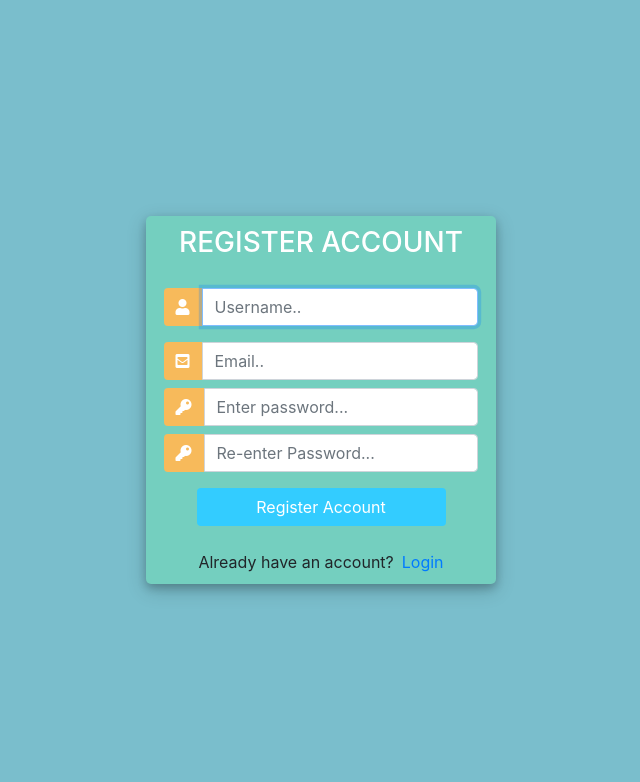
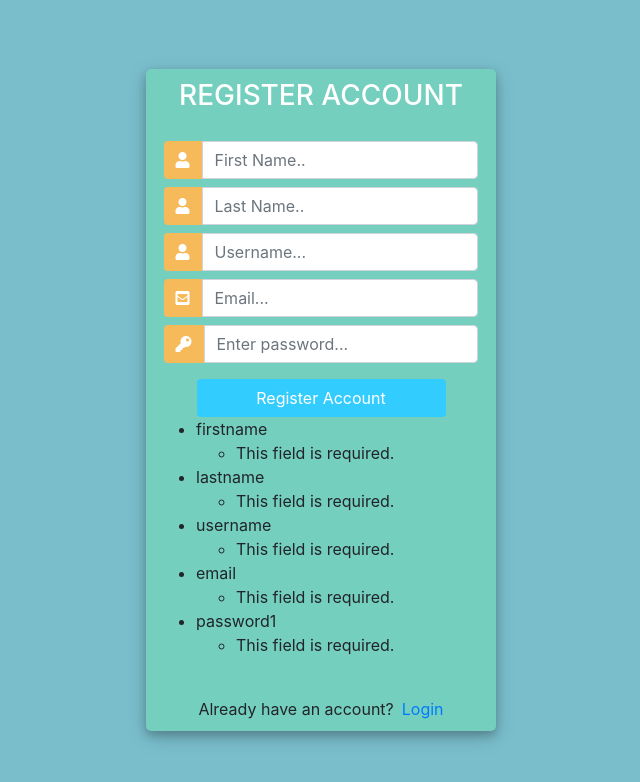
Before and after one commit to tjaved573/Hotel-Management-System, a Django app: page /register/ in a window 1280 px wide. Shown: the top 782 px of the page, without its empty margins (319-959 px from the left). Run offline with Django 3.2, Linux system fonts and the light colour scheme; some libraries are stand-ins or nearby versions.

Commit message:
New User registration working - local DB + django authentication

```diff
--- a/guest/forms.py
+++ b/guest/forms.py
@@ -20,8 +20,19 @@ class ReservationForm(forms.Form):
         self.fields['room'].choices = selected_room_bundle
 
 
+
 # new form for registration of user
 class CreateUserForm(UserCreationForm):
+    firstname = forms.CharField(max_length=12, min_length=4, required=True, help_text='Required: First Name',
+                                widget=forms.TextInput(attrs={'class': 'form-control', 'placeholder': 'First Name'}))
+    lastname = forms.CharField(max_length=12, min_length=4, required=True, help_text='Required: Last Name',
+                               widget=(forms.TextInput(attrs={'class': 'form-control'})))
+    email = forms.EmailField(max_length=50, help_text='Required. Inform a valid email address.', widget=(forms.TextInput(attrs={'class': 'form-control'})))
+
     class Meta:
         model = User
-        fields = ['username', 'email', 'password1', 'password2']
+        fields = ('firstname', 'lastname', 'username', 'email', 'password1',)
+
+    def __init__ (self, *args, **kwargs):
+        super(UserCreationForm,self).__init__(*args, **kwargs)
+        self.fields.pop ('password2')
--- a/guest/templates/guest/register.html
+++ b/guest/templates/guest/register.html
@@ -81,38 +81,45 @@
                     <form method="POST" action="">
                         {% csrf_token %}
 
-                        <div class="input-group mb-3">
+                        <div class="input-group mb-2">
                             <div class="input-group-append">
                                 <span class="input-group-text"><i class="fas fa-user"></i
                   ></span>
                             </div>
+                            {{form.firstname}}
+                        </div>
 
+                        <div class="input-group mb-2">
+                            <div class="input-group-append">
+                                <span class="input-group-text"><i class="fas fa-user"></i
+                  ></span>
+                            </div>
+                            {{form.lastname}}
+                        </div>
+
+                        <div class="input-group mb-2">
+                            <div class="input-group-append">
+                                <span class="input-group-text"><i class="fas fa-user"></i
+                  ></span>
+                            </div>
                             {{form.username}}
-                            <!-- <input type="text" name="username" /> -->
+                            <!-- <input type="text" name="password1" /> -->
                         </div>
+
                         <div class="input-group mb-2">
                             <div class="input-group-append">
                                 <span class="input-group-text"><i class="fas fa-envelope-square"></i
                   ></span>
                             </div>
                             {{form.email}}
-                            <!-- <input type="email" name="email" /> -->
                         </div>
+
                         <div class="input-group mb-2">
                             <div class="input-group-append">
                                 <span class="input-group-text"><i class="fas fa-key"></i
                   ></span>
                             </div>
                             {{form.password1}}
-                            <!-- <input type="text" name="password1" /> -->
-                        </div>
-                        <div class="input-group mb-2">
-                            <div class="input-group-append">
-                                <span class="input-group-text"><i class="fas fa-key"></i
-                  ></span>
-                            </div>
-                            {{form.password2}}
-                            <!-- <input type="text" name="password2" /> -->
                         </div>
 
                         <div class="d-flex justify-content-center mt-3 login_container">
@@ -134,15 +141,16 @@
     </div>
     <script>
         /* Because i didnt set placeholder values in forms.py they will be set here using vanilla Javascript
-                                                                                                                        		//We start indexing at one because CSRF_token is considered and input field
-                                                                                                                        		 */
+                                                                                                                                                                                                                                                                                                                                                                                                                                        		//We start indexing at one because CSRF_token is considered and input field
+                                                                                                                                                                                                                                                                                                                                                                                                                                        		 */
 
         //Query All input fields
         var form_fields = document.getElementsByTagName("input");
-        form_fields[1].placeholder = "Username..";
-        form_fields[2].placeholder = "Email..";
-        form_fields[3].placeholder = "Enter password...";
-        form_fields[4].placeholder = "Re-enter Password...";
+        form_fields[1].placeholder = "First Name..";
+        form_fields[2].placeholder = "Last Name..";
+        form_fields[3].placeholder = "Username...";
+        form_fields[4].placeholder = "Email...";
+        form_fields[5].placeholder = "Enter password...";
 
         for (var field in form_fields) {
             form_fields[field].className += " form-control";
@@ -151,11 +159,3 @@
 </body>
 
 </html>
-
-<!-- <h3>Register</h3>
-
-<form method="POST" action="">
-    {% csrf_token %} {{form.username.label}} {{form.username}} {{form.email.label}} {{form.email}} {{form.password1.label}} {{form.password1}} {{form.password2.label}} {{form.password2}}
-
-    <input type="submit" name="Create User" />
-</form> -->
--- a/guest/urls.py
+++ b/guest/urls.py
@@ -2,6 +2,6 @@ from django.urls import path
 from guest import views
 
 urlpatterns = [
-    path('<guest_id>/', views.home, name='guest_home'),
+    path('<username>/', views.home, name='guest_home'),
     path('make-a-reservation/<guest_id>/', views.make_reservation, name='make_a_reservation'),
 ]
--- a/guest/views.py
+++ b/guest/views.py
@@ -12,11 +12,19 @@ from django.contrib import messages
 from django.contrib.auth import authenticate, login, logout
 
 def registerUser(request):
-    form = CreateUserForm()
+    form = CreateUserForm(request.POST)
     if(request.method == 'POST'):
         form = CreateUserForm(request.POST)
         if(form.is_valid()):
             form.save()
+
+            # save user in guest database
+            g = Guest()
+            g.username = form.cleaned_data.get('username')
+            g.first = form.cleaned_data.get('firstname')
+            g.last = form.cleaned_data.get('lastname')
+            g.save()
+
             user = form.cleaned_data.get('username')
             messages.success(request, 'Account successfully created for ' + user)
             return redirect('login')
@@ -26,25 +34,39 @@ def registerUser(request):
 
 def loginUser(request):
 
-    if(request.method =='POST'):
+    if(request.user.is_authenticated):
+        print(request.user)
+        # print('user authenticated')
+        # current_user = request.user
+        # print("KAKKAKA ")
+        # print(current_user)
+        # return redirect('adminP')
+
+
+    # else:
+    #     print('EREERE 1 ')
+    if(request.method =='POST'):            # if form has been submitted
+        print('EREERE 2 ')
         username = request.POST.get('username')
         password = request.POST.get('password')
-
-        # print('the user is ' + User.objects.get(username=username).username)
-        context = {'username': username}
-
         user = authenticate(request, username=username, password=password)
         if(user is not None):
+            # print('this is the user')
+            # print(user)
+            # print(user.username)
             login(request, user)
-            return redirect('guest/', {'id': username})
+            return redirect('guest_home', {'username': username})
 
     context = {}
     return render(request, 'guest/login.html', context)
 
 
-def home(request, guest_id):
-    guest = Guest.objects.get(guest_id=guest_id)
-    reservations = Reservation.objects.all().filter(guest_id=guest_id)
+
+def home(request, username):
+    guest = Guest.objects.get(username=username)
+
+    print(guest)
+    reservations = Reservation.objects.all().filter(username=username)
 
     selected_reservation_id = None
     selected_res_info = None
@@ -84,7 +106,7 @@ def home(request, guest_id):
     reservations_and_hotels = zip(reservations, hotels)
 
     context = {
-        'guest_id': guest_id,
+        # 'guest_id': guest_id,
         'guest_name': f"{guest.first} {guest.last}",
         'reservations_and_hotels': reservations_and_hotels,
         'selected_reservation_id': selected_reservation_id,
--- a/hotel_management/urls.py
+++ b/hotel_management/urls.py
@@ -18,7 +18,7 @@ from django.urls import path, include
 from guest import views as guest_views
 
 urlpatterns = [
-    path('admin/', admin.site.urls),
+    path('admin/', admin.site.urls, name="adminP"),
     path('', include('main_page.urls'), name='main'),
     path('guest/', include('guest.urls'), name='guest'),
     path('register/', guest_views.registerUser, name="register"),
```
Also changed, not shown: guest/RegistrationForms.py (deleted, +0 -9 lines), guest/templates/guest/login.html (+6 -2 lines), main_page/templates/main_page/home.html (+18 -9 lines).
